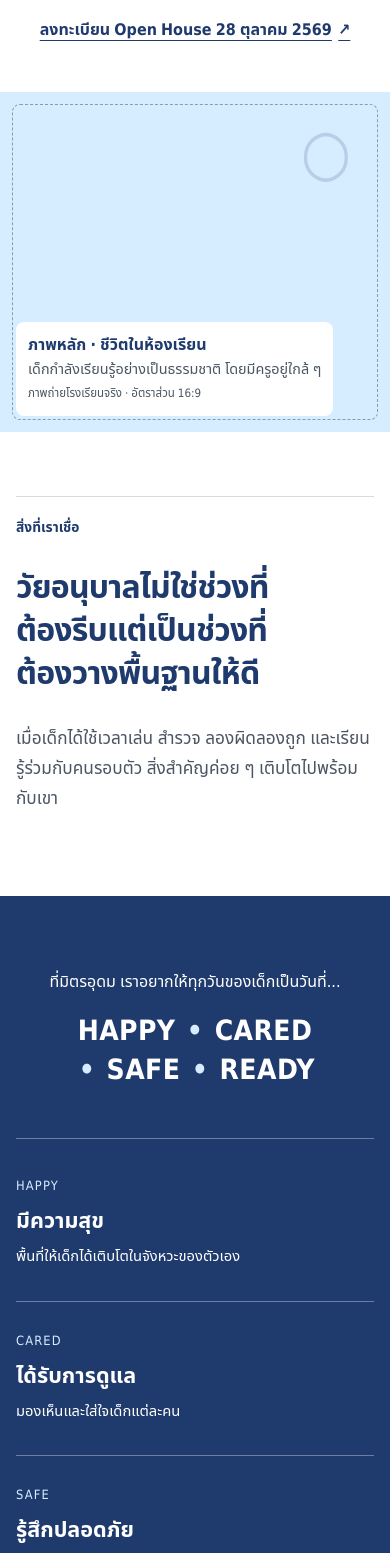
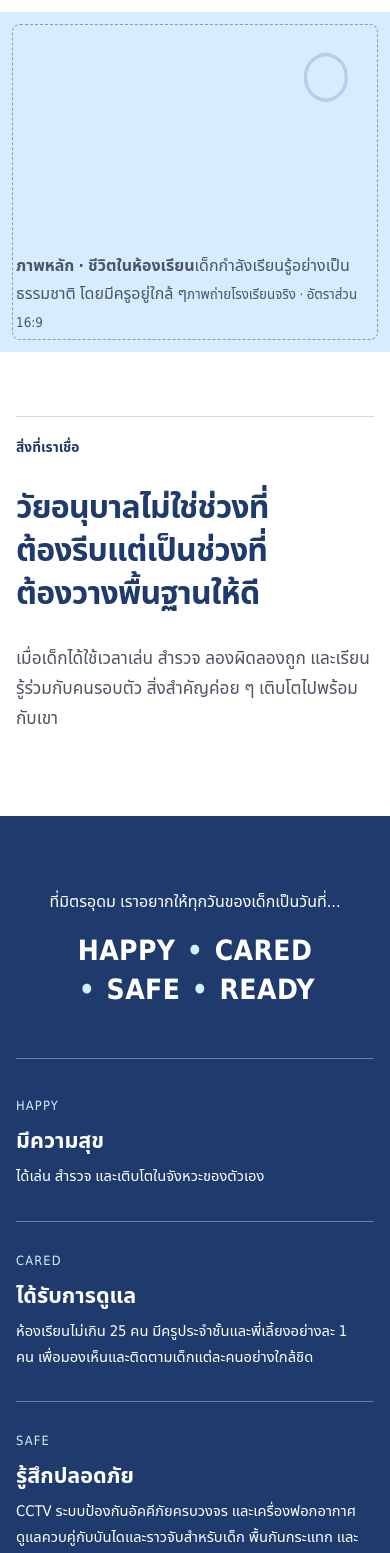
Before and after one commit to nitimap/Mitudom-Website-2026, a Next.js app: page / in a window 390 px wide. Shown: the part 432-1985 px from the top of the page. Built offline with nearby package versions, Linux system fonts and the light colour scheme.

Commit message:
Add school proof points to homepage

```diff
--- a/app/globals.css
+++ b/app/globals.css
@@ -143,10 +143,6 @@ p { max-width: 70ch; text-wrap: pretty; }
 .photo-slot--portrait { aspect-ratio: 4 / 5; }
 .photo-slot--square { aspect-ratio: 1; }
 .photo-slot__mark { position: absolute; top: 9%; right: 10%; color: var(--brand-navy); font-size: clamp(4rem, 11vw, 11rem); font-weight: 200; line-height: 1; opacity: .16; }
-.photo-slot__content { display: flex; flex-direction: column; gap: .2rem; position: relative; z-index: 1; max-width: 36rem; padding: 1rem 1.25rem; border-radius: var(--radius-sm); background: var(--base-white); }
-.photo-slot__content strong { color: var(--brand-navy); font-size: clamp(1rem, 1.5vw, 1.35rem); line-height: 1.4; }
-.photo-slot__content span { font-size: .9rem; line-height: 1.5; }
-.photo-slot__content small { color: var(--text-charcoal); font-size: .72rem; }
 .rule-label { display: inline-block; color: var(--brand-navy); font-size: .86rem; font-weight: 700; }
 
 .belief { display: grid; grid-template-columns: 1fr 2fr; gap: 2rem; }
@@ -181,7 +177,6 @@ p { max-width: 70ch; text-wrap: pretty; }
 .partnership { background: var(--brand-sky); }
 .partnership-inner { display: grid; grid-template-columns: 1fr .75fr; gap: clamp(3rem, 10vw, 9rem); align-items: center; }
 .partnership .photo-slot { background: var(--brand-cream); }
-.content-note { padding-top: 1rem; border-top: 1px solid var(--line-subtle); font-size: .85rem !important; }
 .heritage { display: grid; grid-template-columns: .85fr 1.15fr; gap: clamp(2rem, 7vw, 7rem); }
 .heritage > * { min-width: 0; }
 .heritage-number { display: block; color: var(--brand-navy); font-size: clamp(7rem, 16vw, 15rem); font-weight: 800; line-height: 1; letter-spacing: -.06em; }
@@ -193,7 +188,6 @@ p { max-width: 70ch; text-wrap: pretty; }
 .visit h2 { font-size: clamp(2.25rem, 4vw, 4.2rem); }
 .visit .actions { justify-content: flex-start; }
 .visit .photo-slot { background: var(--brand-sky); }
-.visit [aria-disabled="true"] { cursor: not-allowed; }
 .button--light { background: var(--brand-navy); color: var(--base-white); }
 .button--light:hover { box-shadow: 0 0 0 3px var(--brand-sky); }
 .text-link--light { color: var(--brand-navy); }
@@ -261,7 +255,6 @@ p { max-width: 70ch; text-wrap: pretty; }
   .footer-inner { grid-template-columns: 1fr; }
   .footer-inner > div:first-child { grid-column: auto; }
   .footer-bottom { flex-direction: column; }
-  .photo-slot__content { padding: .75rem; }
 }
 @media (prefers-reduced-motion: reduce) {
   html { scroll-behavior: auto; }
--- a/app/page.tsx
+++ b/app/page.tsx
@@ -1,11 +1,11 @@
-import Link from 'next/link';
 import { PhotoSlot } from '@/components/PhotoSlot';
+import { OpenHouseAction, VisitButton } from '@/components/EnrollmentActions';
 
 const promises = [
-  { word: 'HAPPY', th: 'มีความสุข', text: 'พื้นที่ให้เด็กได้เติบโตในจังหวะของตัวเอง' },
-  { word: 'CARED', th: 'ได้รับการดูแล', text: 'มองเห็นและใส่ใจเด็กแต่ละคน' },
-  { word: 'SAFE', th: 'รู้สึกปลอดภัย', text: 'สภาพแวดล้อมที่เด็กเล็กใช้ชีวิตได้อย่างมั่นใจ' },
-  { word: 'READY', th: 'พร้อมก้าวต่อไป', text: 'วางพื้นฐานเพื่อการเรียนรู้ในวันข้างหน้า' },
+  { word: 'HAPPY', th: 'มีความสุข', text: 'ได้เล่น สำรวจ และเติบโตในจังหวะของตัวเอง' },
+  { word: 'CARED', th: 'ได้รับการดูแล', text: 'ห้องเรียนไม่เกิน 25 คน มีครูประจำชั้นและพี่เลี้ยงอย่างละ 1 คน เพื่อมองเห็นและติดตามเด็กแต่ละคนอย่างใกล้ชิด' },
+  { word: 'SAFE', th: 'รู้สึกปลอดภัย', text: 'CCTV ระบบป้องกันอัคคีภัยครบวงจร และเครื่องฟอกอากาศ ดูแลควบคู่กับบันไดและราวจับสำหรับเด็ก พื้นกันกระแทก และวัสดุป้องกันมุมเสา' },
+  { word: 'READY', th: 'พร้อมก้าวต่อไป', text: 'ค่อย ๆ ปูพื้นฐานตั้งแต่ อ.1 โดยไม่เร่งอ่านเขียน ให้เด็กได้เรียนรู้วิชาการผ่านการลงมือทำ คิด สื่อสาร ฝึกทักษะชีวิตและความรับผิดชอบ' },
 ];
 
 export default function Home() {
@@ -15,7 +15,7 @@ export default function Home() {
         <p className="hero-intro">Mitudom Kindergarten <span>·</span> Happy Childhood. Ready for What’s Next.</p>
         <h1>เติบโตอย่างมีความสุข<br /><em>พร้อมสำหรับก้าวต่อไป</em></h1>
         <p className="hero-lead">ช่วงเวลาแรกของการเรียนรู้ ควรเต็มไปด้วยความสุข ความเข้าใจ และพื้นที่ให้เด็กได้เป็นตัวเอง</p>
-        <div className="actions"><Link className="button" href="#visit">นัดเยี่ยมชมโรงเรียน <span aria-hidden="true">↗</span></Link><Link className="text-link" href="#visit">ลงทะเบียน Open House 28 ตุลาคม 2569 <span aria-hidden="true">↗</span></Link></div>
+        <div className="actions"><VisitButton /><OpenHouseAction /></div>
       </div>
       <PhotoSlot className="hero-photo" ratio="wide" label="ภาพหลัก · ชีวิตในห้องเรียน" description="เด็กกำลังเรียนรู้อย่างเป็นธรรมชาติ โดยมีครูอยู่ใกล้ ๆ" />
     </section>
@@ -24,16 +24,16 @@ export default function Home() {
 
     <section className="promises"><div className="container"><div className="promise-heading"><p>ที่มิตรอุดม เราอยากให้ทุกวันของเด็กเป็นวันที่...</p><h2>HAPPY <span>•</span> CARED <span>•</span> SAFE <span>•</span> READY</h2></div><div className="promise-list">{promises.map((item) => <div key={item.word}><span>{item.word}</span><h3>{item.th}</h3><p>{item.text}</p></div>)}</div></div></section>
 
-    <section id="learning" className="story section container"><div className="story-media"><PhotoSlot ratio="portrait" label="การเรียนรู้" description="เด็กกำลังทดลอง สร้าง หรือทำกิจกรรมด้วยตัวเอง" /></div><div className="story-copy"><span className="rule-label">การเรียนรู้ที่มีความหมาย</span><h2>เมื่อเด็กได้ลอง ได้คิด และได้ทำ การเรียนรู้จึงมีความหมาย</h2><p>การลงมือทำเปิดโอกาสให้เด็กตั้งคำถาม ค้นพบ และค่อย ๆ สร้างความมั่นใจในการเรียนรู้</p></div></section>
+    <section id="learning" className="story section container"><div className="story-media"><PhotoSlot ratio="portrait" label="การเรียนรู้" description="เด็กกำลังทดลอง สร้าง หรือทำกิจกรรมด้วยตัวเอง" /></div><div className="story-copy"><span className="rule-label">การเรียนรู้ที่มีความหมาย</span><h2>เมื่อเด็กได้ลอง ได้คิด และได้ทำ การเรียนรู้จึงมีความหมาย</h2><p>เด็กได้ตั้งคำถาม ทดลอง แก้ปัญหา และสร้างสรรค์ผ่านการลงมือทำ ก่อนค้นพบคำตอบด้วยตัวเอง</p></div></section>
 
-    <section className="readiness section"><div className="container readiness-copy"><span className="rule-label">พร้อมสำหรับก้าวต่อไป</span><h2>เตรียมพร้อมสำหรับ ป.1<br />โดยยังได้เป็นเด็กอนุบาล</h2><p>ความพร้อมไม่ได้มีเพียงเรื่องวิชาการ แต่รวมถึงความมั่นใจในการคิด ทำ และอยู่ร่วมกับผู้อื่น</p></div><PhotoSlot ratio="wide" label="ความพร้อมสำหรับ ป.1" description="เด็กอนุบาลโตทำงานอย่างเป็นอิสระในบรรยากาศห้องเรียนจริง" /></section>
+    <section className="readiness section"><div className="container readiness-copy"><span className="rule-label">พร้อมสำหรับก้าวต่อไป</span><h2>เตรียมพร้อมสำหรับ ป.1<br />โดยยังได้เป็นเด็กอนุบาล</h2><p>ความพร้อมไม่ได้หมายถึงการอ่านเขียนให้เร็วที่สุด แต่คือการค่อย ๆ สร้างพื้นฐานภาษา คณิตศาสตร์ การคิด การสื่อสาร และสมาธิตั้งแต่ อ.1 พร้อมฝึกความรับผิดชอบ การช่วยเหลือตัวเอง และการอยู่ร่วมกับผู้อื่น</p></div><PhotoSlot ratio="wide" label="ความพร้อมสำหรับ ป.1" description="เด็กอนุบาลโตทำงานอย่างเป็นอิสระในบรรยากาศห้องเรียนจริง" /></section>
 
     <section id="life-at-mitudom" className="environment section container"><div className="environment-copy"><span className="rule-label">พื้นที่ของเด็กเล็ก</span><h2>โรงเรียนที่ออกแบบจากมุมมองของเด็กเล็ก</h2><p>สภาพแวดล้อมที่ดีชวนให้เด็กอยากสำรวจ เคลื่อนไหว และเรียนรู้ด้วยความมั่นใจ</p></div><div className="environment-photos"><PhotoSlot ratio="landscape" label="พื้นที่เรียนรู้" description="เด็กใช้พื้นที่ห้องเรียนหรือมุมกิจกรรมตามวัย" /><PhotoSlot ratio="square" label="รายละเอียดด้านความปลอดภัย" description="เด็กใช้บันไดหรือราวจับ พร้อมภาพรายละเอียดสภาพแวดล้อม" /></div></section>
 
-    <section className="partnership section"><div className="container partnership-inner"><div className="story-copy"><span className="rule-label">เดินไปด้วยกัน</span><h2>ร่วมกันดูแล เข้าใจ และติดตามพัฒนาการของลูก</h2><p>การสื่อสารระหว่างบ้านและโรงเรียนช่วยให้เราเข้าใจเด็กคนเดียวกันได้รอบด้านขึ้น</p><p className="content-note">รายละเอียดช่องทางสื่อสารและภาพ WebApp รอข้อมูลยืนยันจากโรงเรียน</p></div><PhotoSlot ratio="portrait" label="บ้านและโรงเรียน" description="ภาพหน้าจอ WebApp จริงบนโทรศัพท์ หรือผู้ปกครองพูดคุยกับครู" /></div></section>
+    <section className="partnership section"><div className="container partnership-inner"><div className="story-copy"><span className="rule-label">เดินไปด้วยกัน</span><h2>ร่วมกันดูแล เข้าใจ และติดตามพัฒนาการของลูก</h2><p>ผู้ปกครองเปิดดูรายงานพัฒนาการรายสัปดาห์บน WebApp ของโรงเรียนได้หลังจบแต่ละสัปดาห์ และติดตามภาพรวมผ่านรายงานพัฒนาการรายภาคเรียน</p><p>แต่ละระดับชั้นยังสื่อสารเรื่องการเรียนรู้ประจำสัปดาห์ เพื่อให้บ้านและโรงเรียนเข้าใจและดูแลเด็กไปด้วยกัน</p></div><PhotoSlot ratio="portrait" label="บ้านและโรงเรียน" description="ภาพหน้าจอ WebApp จริงบนโทรศัพท์ หรือผู้ปกครองพูดคุยกับครู" /></div></section>
 
-    <section id="why-mitudom" className="heritage section container"><div><span className="heritage-number">40<span>+</span></span><span className="rule-label">ปีของประสบการณ์</span></div><div><h2>กว่า 40 ปีของประสบการณ์ ที่ยังพัฒนาและเติบโตไปพร้อมกับเด็ก</h2><p>ประสบการณ์ที่ผ่านมาเป็นส่วนหนึ่งของเรื่องราว และเรายังคงมองไปข้างหน้าพร้อมเด็กทุกคน</p><PhotoSlot ratio="landscape" label="เรื่องราวของมิตรอุดม" description="ภาพถ่ายเก่าของโรงเรียนคู่กับภาพโรงเรียนในปัจจุบัน หากมีสิทธิ์ใช้งาน" /></div></section>
+    <section id="why-mitudom" className="heritage section container"><div><span className="heritage-number">40<span>+</span></span><span className="rule-label">ปีของประสบการณ์</span></div><div><h2>กว่า 40 ปีของประสบการณ์ ที่ยังพัฒนาและเติบโตไปพร้อมกับเด็ก</h2><p>มิตรอุดมนำประสบการณ์ที่สั่งสมมาผสานกับการพัฒนาวิธีเรียนรู้ การดูแล เทคโนโลยี และสภาพแวดล้อมอย่างต่อเนื่อง ให้เหมาะกับเด็กและครอบครัวในวันนี้</p><PhotoSlot ratio="landscape" label="เรื่องราวของมิตรอุดม" description="ภาพถ่ายเก่าของโรงเรียนคู่กับภาพโรงเรียนในปัจจุบัน หากมีสิทธิ์ใช้งาน" /></div></section>
 
-    <section id="visit" className="visit"><div className="container visit-inner"><div><span className="rule-label">มาเห็นด้วยตัวเอง</span><h2>โรงเรียนแรกของลูก<br />เป็นเรื่องที่ควรได้เห็นด้วยตัวเอง</h2><p>มาทำความรู้จักบรรยากาศและพูดคุยกับโรงเรียนก่อนตัดสินใจ</p><p>ช่องทางนัดหมายและลิงก์ลงทะเบียน Open House รอข้อมูลจากโรงเรียน</p><div className="actions"><span className="button button--light" aria-disabled="true">นัดเยี่ยมชมโรงเรียน</span><span className="text-link text-link--light">ลงทะเบียน Open House 28 ตุลาคม 2569</span></div></div><PhotoSlot ratio="portrait" label="วันที่มาเยี่ยมชม" description="บรรยากาศอบอุ่นขณะเด็กและครูพบกันที่โรงเรียน" /></div></section>
+    <section id="visit" className="visit"><div className="container visit-inner"><div><span className="rule-label">มาเห็นด้วยตัวเอง</span><h2>โรงเรียนแรกของลูก<br />เป็นเรื่องที่ควรได้เห็นด้วยตัวเอง</h2><p>มาทำความรู้จักบรรยากาศและพูดคุยกับโรงเรียนก่อนตัดสินใจ</p><div className="actions"><VisitButton className="button button--light" /><OpenHouseAction className="text-link text-link--light" /></div></div><PhotoSlot ratio="portrait" label="วันที่มาเยี่ยมชม" description="บรรยากาศอบอุ่นขณะเด็กและครูพบกันที่โรงเรียน" /></div></section>
   </main>;
 }
```
